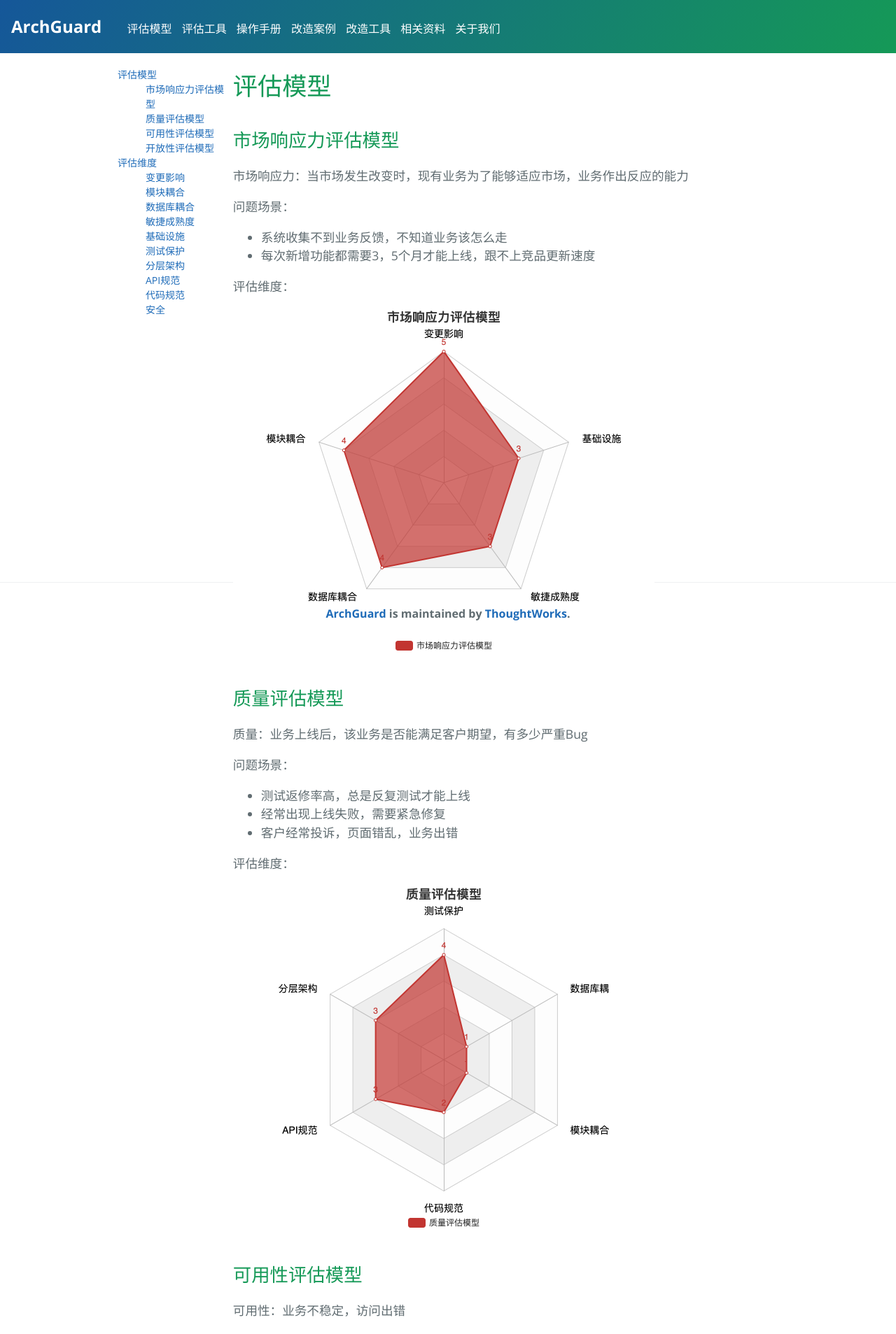
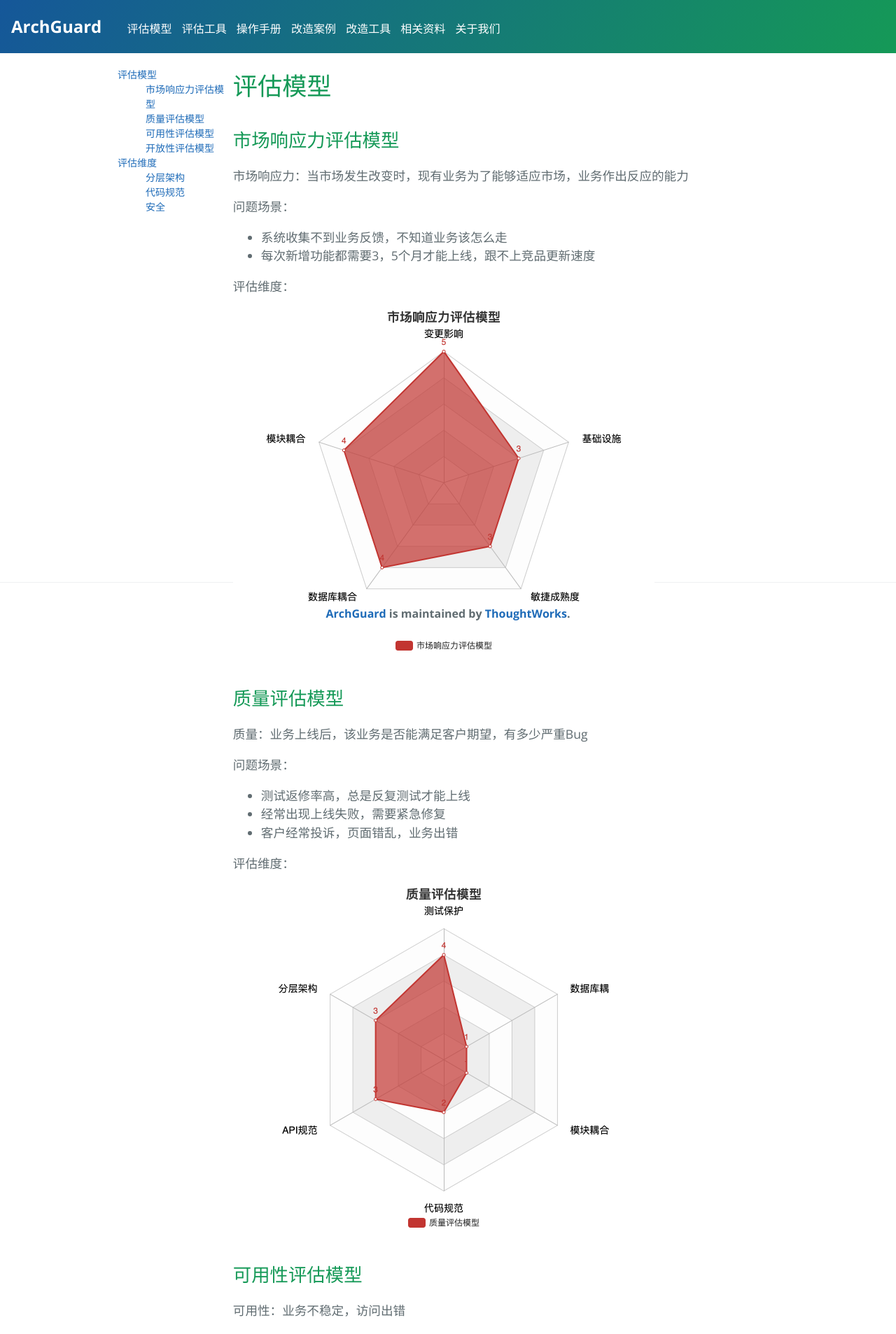
Before and after one commit to archguard/archguard.org, a Jekyll site: the page built from models.md, in a window 1280 px wide. Shown: the top 1907 px of the page at 70% size. Built offline with Jekyll 4.4.1, drawn with Linux system fonts in a browser that asks for light colours; our own code applies the rules of GitHub Pages for plain Markdown files; some of the changed text lies outside the part shown.

Commit message:
feat: add model

```diff
--- a/_layouts/model.html
+++ b/_layouts/model.html
@@ -21,16 +21,16 @@
                 </li>
                 <li><a class="tool" id="menu-评估维度" href="/models#评估维度" title="评估维度">评估维度</a>
                     <ul>
-                        <li><a class="tool" id="menu-变更影响" href="/models#变更影响" title="变更影响">变更影响</a></li>
-                        <li><a class="tool" id="menu-模块耦合" href="/models#模块耦合" title="模块耦合">模块耦合</a></li>
-                        <li><a class="tool" id="menu-数据库耦合" href="/models#数据库耦合" title="数据库耦合">数据库耦合</a></li>
-                        <li><a class="tool" id="menu-敏捷成熟度" href="/models#敏捷成熟度" title="敏捷成熟度">敏捷成熟度</a></li>
-                        <li><a class="tool" id="menu-基础设施" href="/models#基础设施" title="基础设施">基础设施</a></li>
-                        <li><a class="tool" id="menu-测试保护" href="/models#测试保护" title="测试保护">测试保护</a></li>
+<!--                        <li><a class="tool" id="menu-变更影响" href="/models#变更影响" title="变更影响">变更影响</a></li>-->
+<!--                        <li><a class="tool" id="menu-模块耦合" href="/models#模块耦合" title="模块耦合">模块耦合</a></li>-->
+<!--                        <li><a class="tool" id="menu-数据库耦合" href="/models#数据库耦合" title="数据库耦合">数据库耦合</a></li>-->
+<!--                        <li><a class="tool" id="menu-敏捷成熟度" href="/models#敏捷成熟度" title="敏捷成熟度">敏捷成熟度</a></li>-->
+<!--                        <li><a class="tool" id="menu-基础设施" href="/models#基础设施" title="基础设施">基础设施</a></li>-->
+<!--                        <li><a class="tool" id="menu-测试保护" href="/models#测试保护" title="测试保护">测试保护</a></li>-->
                         <li><a class="tool" id="menu-分层架构" href="/models#分层架构" title="分层架构">分层架构</a></li>
-                        <li><a class="tool" id="menu-API规范" href="/models#API规范" title="API规范">API规范</a></li>
+<!--                        <li><a class="tool" id="menu-API规范" href="/models#API规范" title="API规范">API规范</a></li>-->
                         <li><a class="tool" id="menu-代码规范" href="/models#代码规范" title="代码规范">代码规范</a></li>
-                        <li><a class="tool" id="menu-安全" href="/models#安全" title="代码规范">安全</a></li>
+                        <li><a class="tool" id="menu-安全" href="/models#安全" title="安全">安全</a></li>
                     </ul>
                 </li>
             </ul>
--- a/models.md
+++ b/models.md
@@ -50,41 +50,18 @@
 ![开放性评估模型](images/openable.png)
 
 # 评估维度
-## 模块耦合
-参考文献：
-
-
-## 变更影响
-参考文献：
-
-## 数据库耦合
-参考文献：
-
-## 敏捷成熟度
-参考文献：
-
-## 基础设施
-参考文献：
-
-## 测试保护
-参考文献：
-
 
 ## 分层架构
 参考文献：
 - [《架构整洁之道》](https://book.douban.com/subject/30333919/)
 - [The Clean Code Blog](https://blog.cleancoder.com/)
-- [软件架构编年史](https://www.jianshu.com/p/b477b2cc6cfa?utm_campaign=maleskine&utm_content=note&utm_medium=seo_notes&utm_source=recommendation)
-- [The Software Architecture Chronicles](https://herbertograca.com/2017/07/03/the-software-architecture-chronicles/)
-
-[^_^]:
-    ## API规范
-    参考文献：
+- [《软件架构编年史》](https://www.jianshu.com/p/b477b2cc6cfa?utm_campaign=maleskine&utm_content=note&utm_medium=seo_notes&utm_source=recommendation)
+- [《The Software Architecture Chronicles》](https://herbertograca.com/2017/07/03/the-software-architecture-chronicles/)
 
 ## 代码规范
 参考文献：
 - [《重构》](https://book.douban.com/subject/4262627/)
-- [代码整洁整洁之道](https://book.douban.com/subject/4199741/)
+- [《代码整洁整洁之道》](https://book.douban.com/subject/4199741/)
 - [Alibaba Java Coding Guidelings](https://yq.aliyun.com/attachment/download/?id=5585)（需登陆阿里云下载）
 - [SonarSource Code Smell](https://rules.sonarsource.com/java/type/Code%20Smell)
 
```
